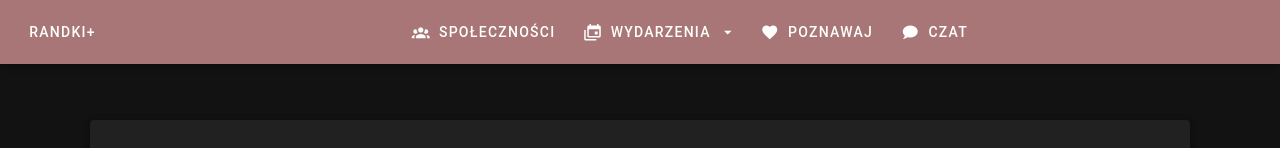
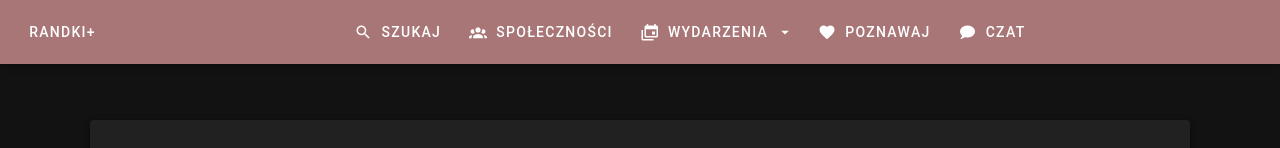
Before and after one commit to JakubTuta/Strona-randkowa, a Nuxt app: page /user/events/add in a window 1280 px wide. Shown: the top 148 px of the page. Built offline with nearby package versions, Linux system fonts and the light colour scheme; no server answers.

Commit message:
added search textbox

```diff
--- a/components/navBarUser.vue
+++ b/components/navBarUser.vue
@@ -5,9 +5,11 @@ import { toggleTheme } from '~/helpers/theme'
 const theme = useTheme()
 const router = useRouter()
 const appStore = useAppStore()
-const { userData } = storeToRefs(appStore)
+const { userData, allUsers } = storeToRefs(appStore)
 const { t } = useI18n()
 
+const search = ref<string>()
+const showSearch = ref<boolean>(false)
 const drawer = defineModel({ default: false })
 
 const eventMenuIcon = ref('mdi-menu-down')
@@ -30,7 +32,12 @@ async function logOut() {
 
     <v-spacer />
 
-    <div class="hidden-sm-and-down">
+    <v-text-field v-if="showSearch" v-model="search" prepend-icon="mdi-magnify" label="Wyszukaj użytkownika" single-line hide-details />
+    <v-btn variant="text" color="default" prepend-icon="mdi-magnify" @click="showSearch = !showSearch">
+      {{ showSearch ? 'Zamknij' : 'Szukaj' }}
+    </v-btn>
+
+    <div v-if="!showSearch" class="hidden-sm-and-down">
       <v-btn variant="text" color="default" prepend-icon="mdi-account-group">
         {{ t('navBar.user.communities') }}
       </v-btn>
```
